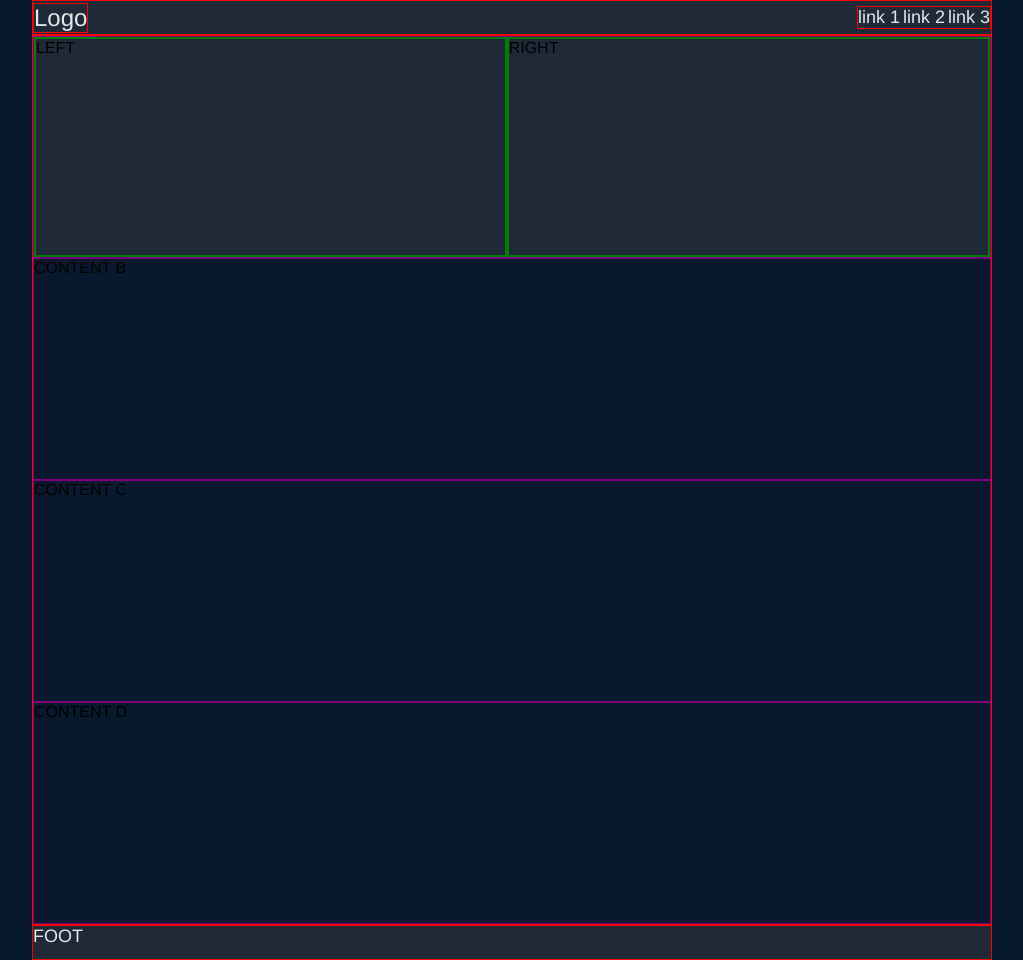
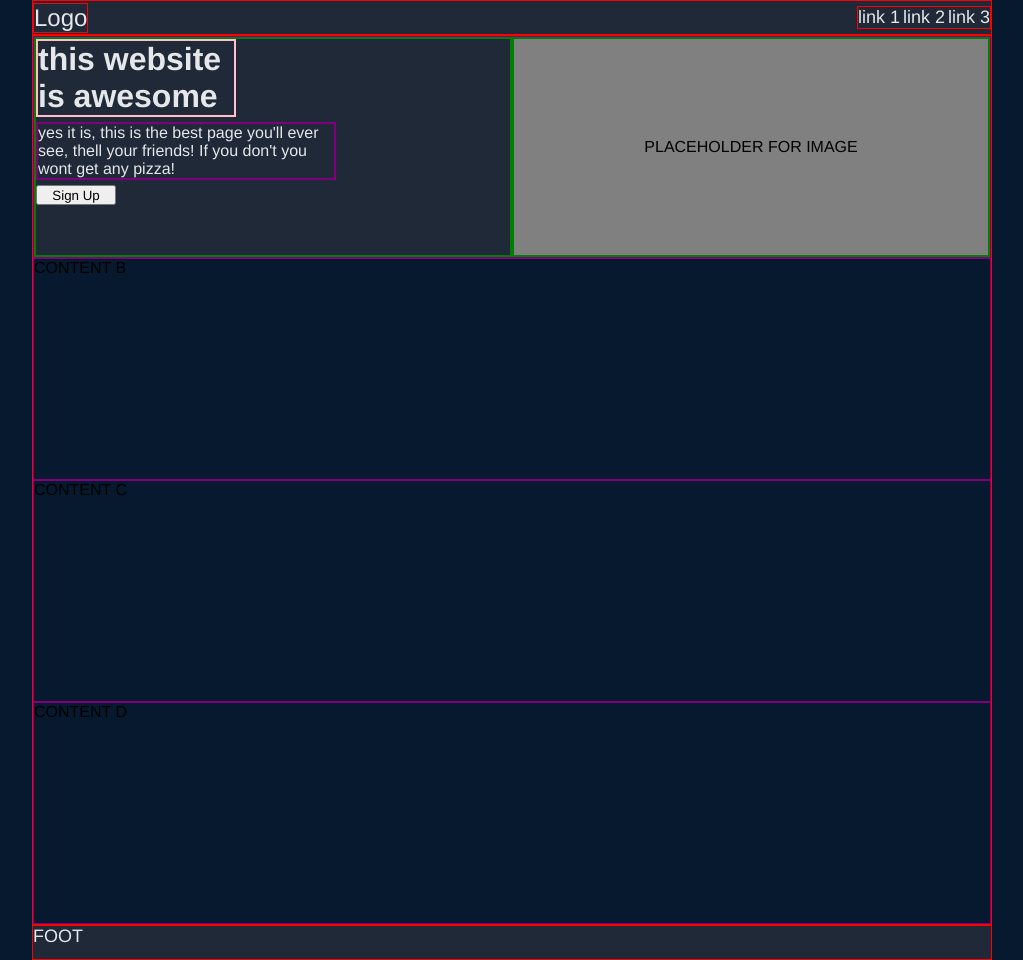
Before and after one commit to cdanni91/landing-page-practice, a plain HTML site: page index.html in a window 1280 px wide. Shown: the whole page, without its empty margins (128-1151 px from the left). Drawn offline with Linux system fonts and the light colour scheme.

Commit message:
Update the content a container layout and style

```diff
--- a/index.html
+++ b/index.html
@@ -23,10 +23,12 @@
     <main>
         <div class="content-a">
             <div class="content-a left">
-                LEFT
+                <h1 class="title">this website is awesome</h1>
+                <p class="subtitle">yes it is, this is the best page you'll ever see, thell your friends! If you don't you wont get any pizza!</p>
+                <button class="sign-up-button"> Sign Up </button>
             </div>
             <div class="content-a right">
-                RIGHT
+                PLACEHOLDER FOR IMAGE
             </div>
         </div>
 
--- a/styles.css
+++ b/styles.css
@@ -94,11 +94,39 @@ ul {
         .content-a .left {
             border: 2px solid green;
             height: 100%;
+            width: 50%;
+            color: #E5E7EB;
+            /* padding: 5px; */
+
+            display: flex;
+            flex-direction: column;
+            gap: 5px;
+
         }
+            .title {
+                border: 2px solid pink;
+                width: 200px;
+            }
+
+            .subtitle {
+                border: 2px solid purple;
+                width: 300px;
+            }
+
+            .sign-up-button {
+                /* border: 2px solid red; */
+                height: 20px;
+                width: 80px;
+            }
 
         .content-a .right {
             border: 2px solid green;
             height: 100%;
+            width: 50%;
+            background-color: grey;
+
+            align-items: center;
+            justify-content: center;
         }
 
 
```
